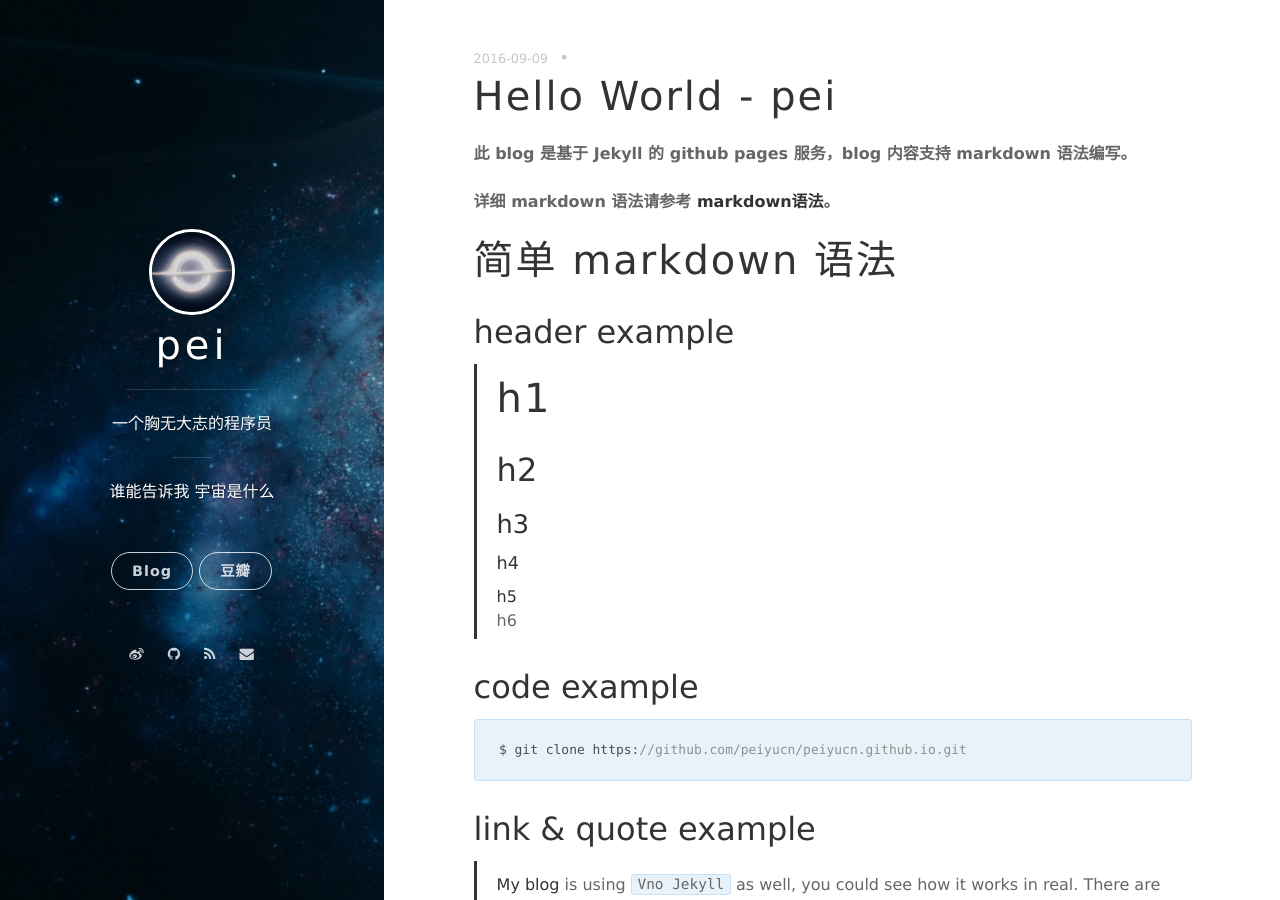
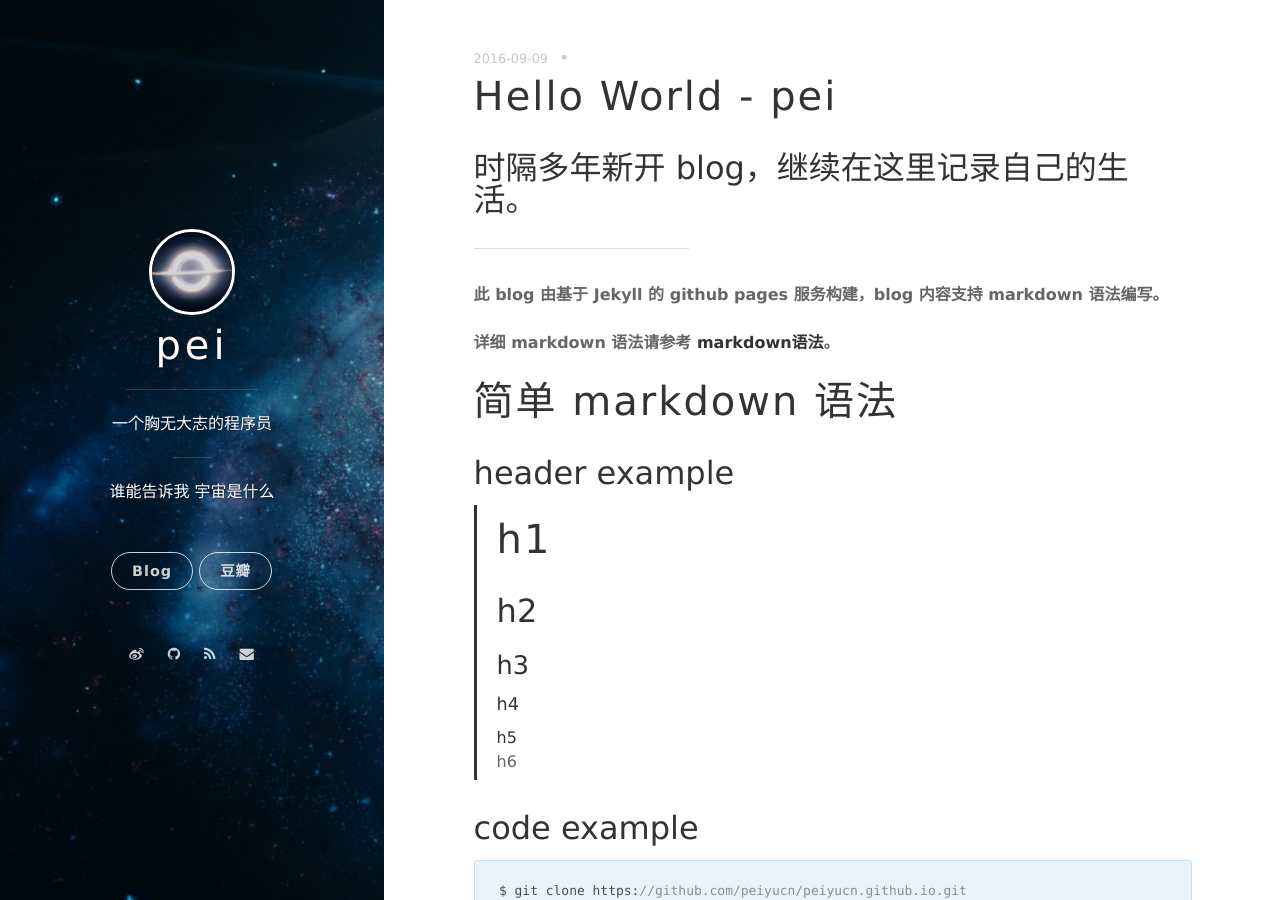
Before and after one commit to peiyucn/peiyucn.github.io, a Jekyll site: the page built from _posts/2016-09-09-hello-world-pei.md, in a window 1280 px wide and 900 px high. Built offline with Jekyll 4.4.1, drawn with Linux system fonts in a browser that asks for light colours; nearby versions of some CDN libraries; Markdown is read by kramdown in place of the engine named in the settings; comment, search, counter and statistics services are not loaded.

Commit message:
update blog

```diff
--- a/_posts/2016-09-09-hello-world-pei.md
+++ b/_posts/2016-09-09-hello-world-pei.md
@@ -4,7 +4,10 @@ title: Hello World - pei
 date: 2016-09-09 21:56:00.000000000 +08:00
 ---
 
-**此 blog 是基于 Jekyll 的 github pages 服务，blog 内容支持 markdown 语法编写。**
+## 时隔多年新开 blog，继续在这里记录自己的生活。
+***
+
+**此 blog 由基于 Jekyll 的 github pages 服务构建，blog 内容支持 markdown 语法编写。**
 
 **详细 markdown 语法请参考 [markdown语法](http://wowubuntu.com/markdown/)。**
 
```
